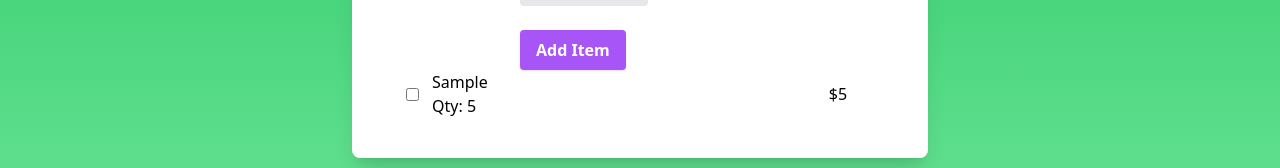
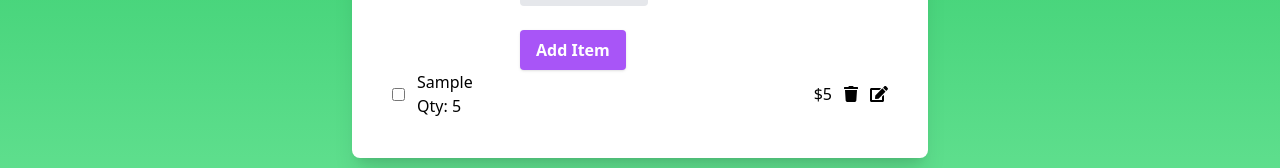
Before and after one commit to dylan-brackett/shopping-planner, a React (Create React App) app: page / in a window 1280 px wide. Both pictures are taken after typing "Sample", "5", "5" into the empty fields and a click on the button "Add Item". Shown: the part 314-482 px from the top of the page. Built offline with nearby package versions, Linux system fonts and the light colour scheme.

Commit message:
Add ability to delete items

```diff
--- a/src/App.js
+++ b/src/App.js
@@ -29,12 +29,26 @@ function App() {
     setListItems(updatedList);
   }
 
+  function deleteItem(id) {
+    const updatedList = listItems.filter((item) => {
+      if (item.id === id) {
+        return false;
+      }
+      return true;
+    });
+    setListItems(updatedList);
+  }
+
   return (
     <div className="app bg-gradient-to-b from-green-500 to-green-300 h-screen">
       <Header />
       <div className="max-w-xl mx-auto bg-white my-8 rounded-lg p-10 shadow-xl">
         <Form addItem={addItem} />
-        <List listItems={listItems} toggleItemComplete={toggleItemComplete} />
+        <List
+          listItems={listItems}
+          toggleItemComplete={toggleItemComplete}
+          deleteItem={deleteItem}
+        />
       </div>
     </div>
   );
--- a/src/components/Item.js
+++ b/src/components/Item.js
@@ -1,4 +1,7 @@
 import React from "react";
+import { FontAwesomeIcon } from "@fortawesome/react-fontawesome";
+import { faTrash } from "@fortawesome/free-solid-svg-icons";
+import { faEdit } from "@fortawesome/free-solid-svg-icons";
 
 export default function Item({
   title,
@@ -7,10 +10,16 @@ export default function Item({
   completed,
   id,
   toggleItemComplete,
+  deleteItem,
 }) {
   return (
-    <div id={id} className={`flex ${completed ? "itemCompleted" : ""}`}>
-      <div className="w-10 flex justify-center items-center">
+    <div
+      id={id}
+      className={`flex justify-center items-center gap-3 ${
+        completed ? "itemCompleted" : ""
+      }`}
+    >
+      <div className=" flex justify-center items-center">
         <input
           onChange={() => {
             toggleItemComplete(id);
@@ -19,11 +28,25 @@ export default function Item({
           type="checkbox"
         ></input>
       </div>
-      <div className="w-4/5">
+      <div className="flex-1">
         {title}
         <div className="">Qty: {quantity}</div>
       </div>
       <div className="my-auto">{price}</div>
+      <div>
+        <button
+          onClick={() => {
+            deleteItem(id);
+          }}
+        >
+          <FontAwesomeIcon icon={faTrash} />
+        </button>
+      </div>
+      <div>
+        <button>
+          <FontAwesomeIcon icon={faEdit} />
+        </button>
+      </div>
     </div>
   );
 }
--- a/src/components/List.js
+++ b/src/components/List.js
@@ -1,7 +1,7 @@
 import React, { useState } from "react";
 import Item from "./Item";
 
-export default function List({ listItems, toggleItemComplete }) {
+export default function List({ listItems, toggleItemComplete, deleteItem }) {
   return (
     <div>
       {listItems.map((item) => {
@@ -14,6 +14,7 @@ export default function List({ listItems, toggleItemComplete }) {
             id={item.id}
             key={item.id}
             toggleItemComplete={toggleItemComplete}
+            deleteItem={deleteItem}
           />
         );
       })}
```
